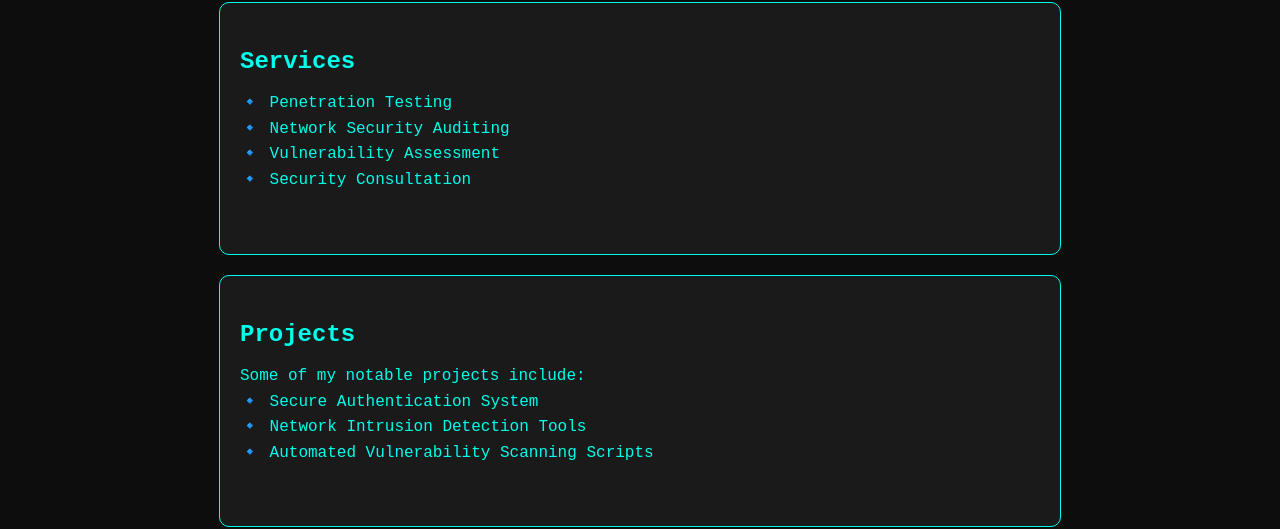
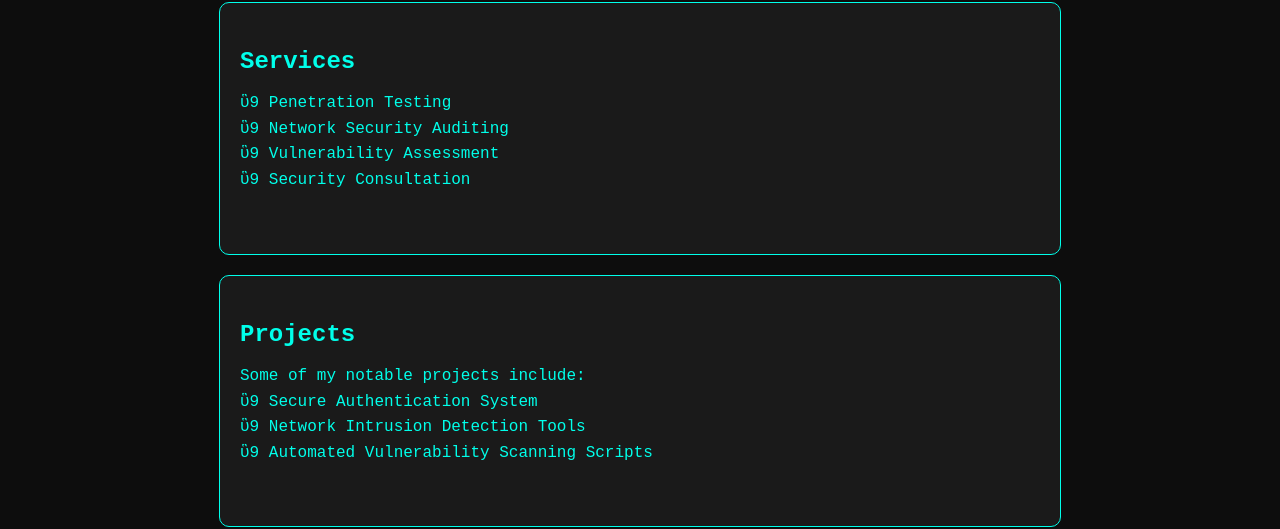
Before and after one commit to variendarkgirl/portfolio, a plain HTML site: page index.html in a window 1280 px wide. Shown: the part 429-958 px from the top of the page. Drawn offline with Linux system fonts and the light colour scheme.

Commit message:
Update index.html

```diff
--- a/index.html
+++ b/index.html
@@ -15,6 +15,7 @@
             background-color: #0d0d0d;
             color: #00ffea;
             line-height: 1.6;
+            scroll-behavior: smooth;
         }
 
         /* Header Styles */
@@ -47,6 +48,10 @@
         nav a:hover {
             background: #00ffea;
             color: #0d0d0d;
+        }
+        nav a:active {
+            background: #00ccba;
+            color: #ffffff;
         }
 
         /* Section Styles */
@@ -97,19 +102,19 @@
     <!-- Services Section -->
     <section id="services">
         <h2>Services</h2>
-        <p>🔹 Penetration Testing<br>
-           🔹 Network Security Auditing<br>
-           🔹 Vulnerability Assessment<br>
-           🔹 Security Consultation</p>
+        <p>ὓ9 Penetration Testing<br>
+           ὓ9 Network Security Auditing<br>
+           ὓ9 Vulnerability Assessment<br>
+           ὓ9 Security Consultation</p>
     </section>
 
     <!-- Projects Section -->
     <section id="projects">
         <h2>Projects</h2>
         <p>Some of my notable projects include:<br>
-           🔹 Secure Authentication System<br>
-           🔹 Network Intrusion Detection Tools<br>
-           🔹 Automated Vulnerability Scanning Scripts</p>
+           ὓ9 Secure Authentication System<br>
+           ὓ9 Network Intrusion Detection Tools<br>
+           ὓ9 Automated Vulnerability Scanning Scripts</p>
     </section>
 
     <!-- Contact Me Section -->
```
